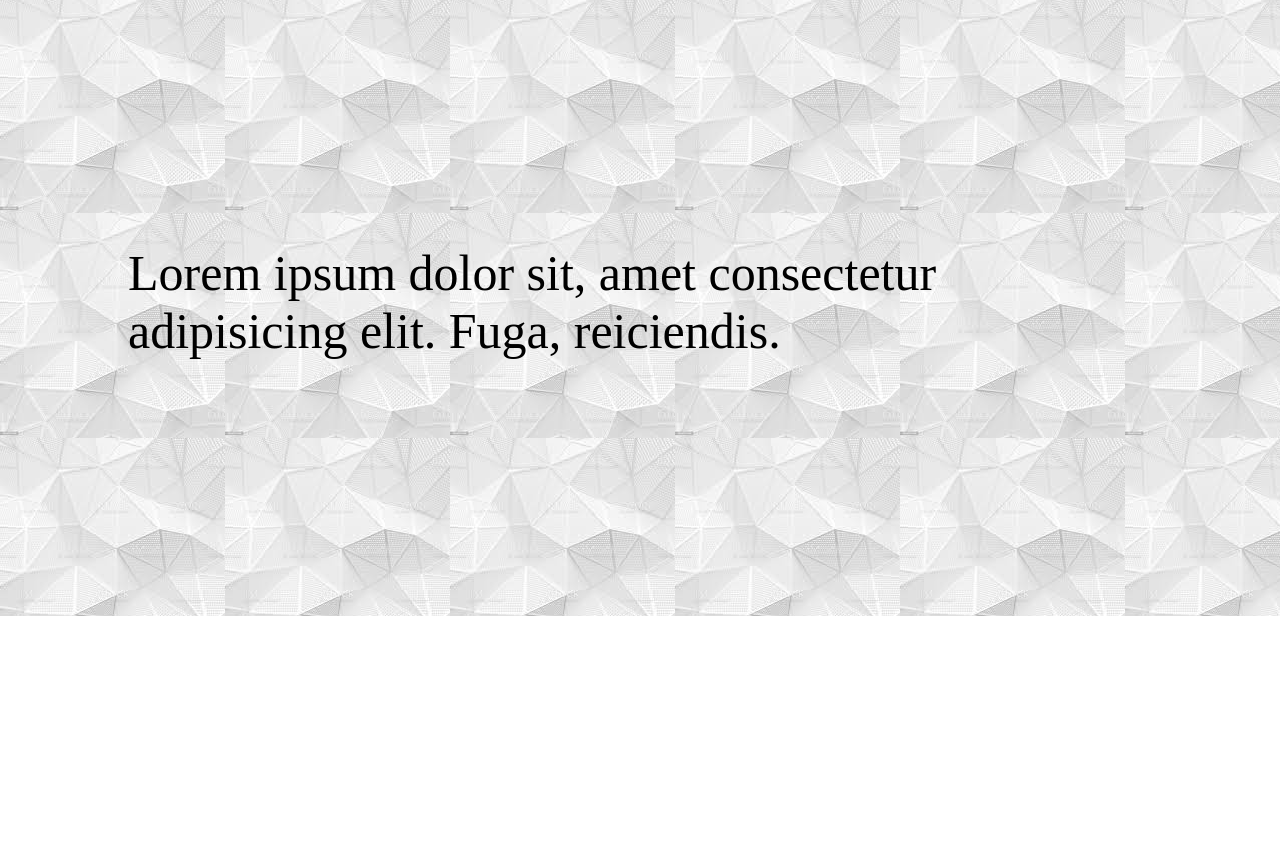
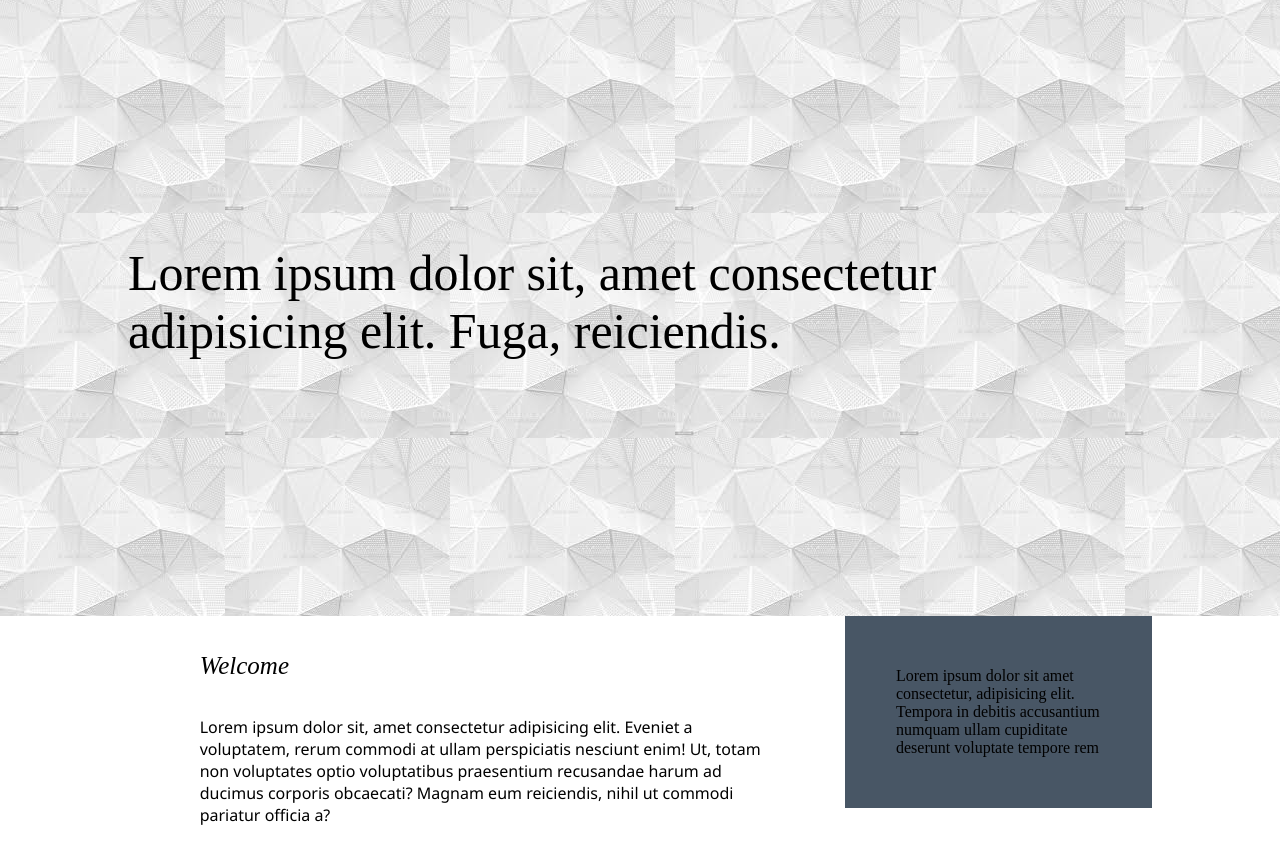
Before and after one commit to Kibuzzz/simple_page, a plain HTML site: page index.html in a window 1280 px wide. Shown: the part 97-958 px from the top of the page. Before the commit the page ends 800 px from the top, so only its background shows below. Drawn offline with Linux system fonts and the light colour scheme.

Commit message:
Dome with article and aside

```diff
--- a/index.html
+++ b/index.html
@@ -18,9 +18,26 @@
       </nav>
     </header>
     <main>
-      <div class="theme">
+      <h1 class="theme">
         Lorem ipsum dolor sit, amet consectetur adipisicing elit. Fuga,
         reiciendis.
+      </h1>
+      <div class="container">
+        <article>
+          <h2>Welcome</h2>
+          <p>
+            Lorem ipsum dolor sit, amet consectetur adipisicing elit. Eveniet a
+            voluptatem, rerum commodi at ullam perspiciatis nesciunt enim! Ut,
+            totam non voluptates optio voluptatibus praesentium recusandae harum
+            ad ducimus corporis obcaecati? Magnam eum reiciendis, nihil ut
+            commodi pariatur officia a?
+          </p>
+        </article>
+        <aside>
+          Lorem ipsum dolor sit amet consectetur, adipisicing elit. Tempora in
+          debitis accusantium numquam ullam cupiditate deserunt voluptate
+          tempore rem
+        </aside>
       </div>
     </main>
     <footer></footer>
--- a/styles/main.css
+++ b/styles/main.css
@@ -1,9 +1,8 @@
-
-
 header {
     background-color: #12263A;
 }
-h2 {
+
+header > h2 {
     font-size: 40px;
     background-color: #7C90A0;
     padding: 10px 0px 10px 50px;
@@ -24,3 +23,37 @@ nav > p {
     background-image: url("../images/bgi.jpeg");
     background-size: auto;
 }
+
+.container {
+    margin: 0% 10%;
+}
+
+article > h2 {
+    font-size: 25px;
+    font-style: italic;
+    padding: 5% 10%;
+}
+
+article > p {
+    font-family:'Segoe UI', Tahoma, Geneva, Verdana, sans-serif;
+    color: black;
+    padding: 0% 10% 5% 10%;
+}
+
+article {
+    display: inline;
+    float: left;
+    width: 70%;
+    box-sizing: border-box;
+}
+
+aside {
+    float: left;
+    width: 30%;
+    background-color: rgb(72, 86, 101);
+    padding: 5%;
+    box-sizing: border-box;
+}
+
+aside > p {
+}
```
